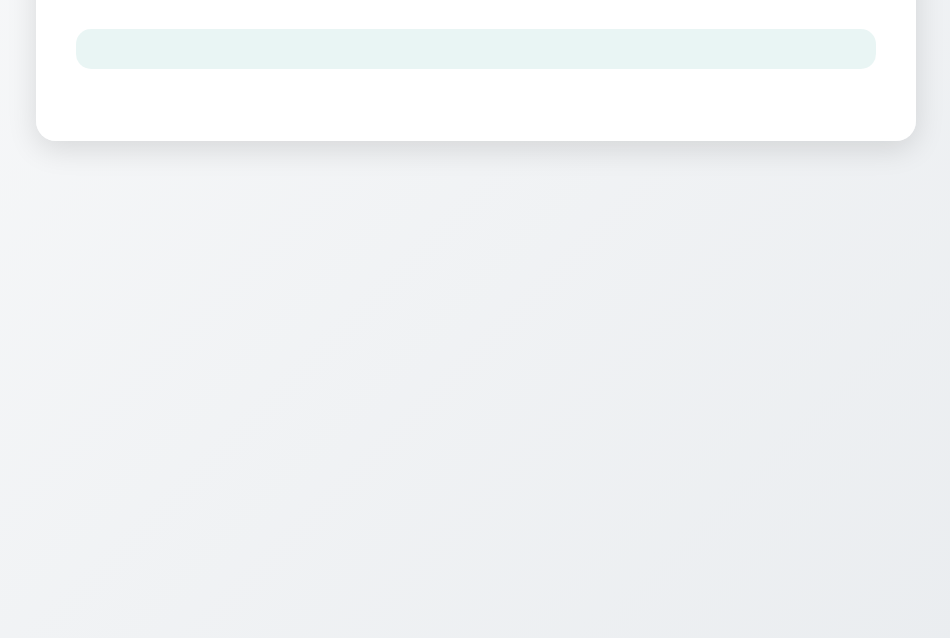
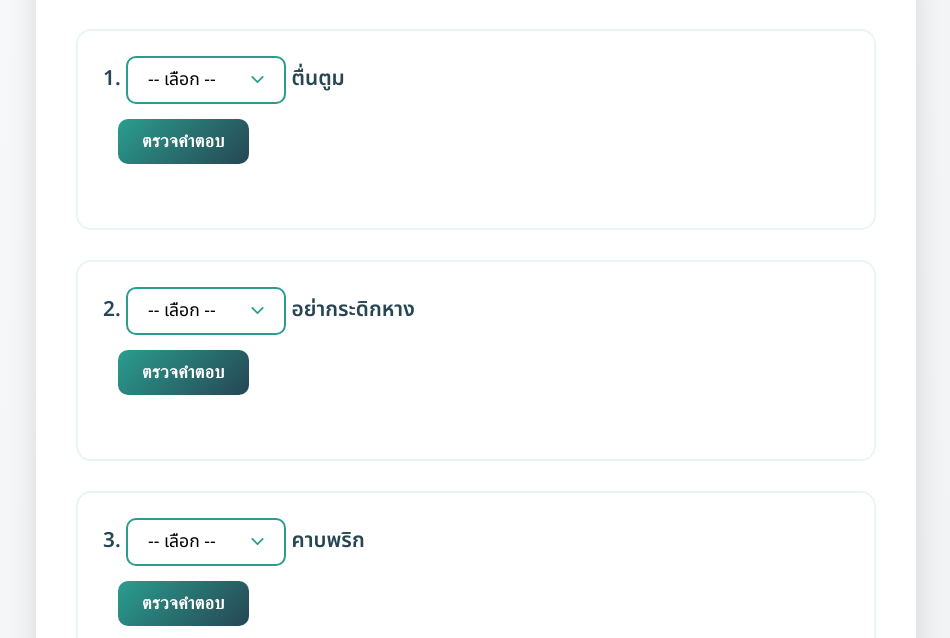
Before and after one commit to machawt/Thai, a plain HTML site: page index.html in a window 1280 px wide. Shown: the part 156-794 px from the top of the page, without its empty margins (164-1114 px from the left). Drawn offline with Linux system fonts and the light colour scheme; a web font is replaced by a local one.

Commit message:
Update index.html

```diff
--- a/index.html
+++ b/index.html
@@ -159,9 +159,145 @@
         <div id="score"></div>
     </div>
 
-    <!-- Keep the JavaScript from previous version with same functionality -->
     <script>
-        // ... (Keep the JavaScript code from previous version unchanged) ...
+        const proverbs = [
+            {
+                text: "____ ตื่นตูม",
+                answer: "กระต่าย",
+                meaning: "ตื่นตกใจง่ายโดยใช่เหตุ"
+            },
+            {
+                text: "____ อย่ากระดิกหาง",
+                answer: "เสือ",
+                meaning: "อย่าทำอะไรให้ผู้ใหญ่เห็น"
+            },
+            {
+                text: "____ คาบพริก",
+                answer: "สุนัข",
+                meaning: "ทำท่าดุร้ายแต่จริงๆ ไม่กล้า"
+            },
+            {
+                text: "น้ำขึ้นให้รีบ____",
+                answer: "ตัก",
+                meaning: "คว้าโอกาสเมื่อมีโอกาส"
+            },
+            {
+                text: "____ ว่ายน้ำ",
+                answer: "ปั้น",
+                meaning: "ทำสิ่งที่เกินความสามารถ"
+            },
+            {
+                text: "____ หนีเสือปะจระเข้",
+                answer: "หนี",
+                meaning: "หลบปัญหาเจอปัญหาที่ใหญ่กว่า"
+            },
+            {
+                text: "____ ขี้ไม่ร้อน",
+                answer: "ชัก",
+                meaning: "ไม่รู้สึกรู้สา"
+            },
+            {
+                text: "____ อยู่ในมือ",
+                answer: "นก",
+                meaning: "สิ่งที่ได้มาแล้วควรรักษาไว้"
+            },
+            {
+                text: "____ ไม่ดูดายเหง้า",
+                answer: "ไผ่",
+                meaning: "ไม่ลืมบุญคุณ"
+            },
+            {
+                text: "____ กลางทะเล",
+                answer: "หาปลา",
+                meaning: "ทำงานที่เสี่ยงอันตราย"
+            }
+        ];
+
+        let score = 0;
+
+        function shuffleArray(array) {
+            for (let i = array.length - 1; i > 0; i--) {
+                const j = Math.floor(Math.random() * (i + 1));
+                [array[i], array[j]] = [array[j], array[i]];
+            }
+            return array;
+        }
+
+        function generateChoices(currentIndex) {
+            const correctAnswer = proverbs[currentIndex].answer;
+            const otherAnswers = proverbs
+                .filter((_, index) => index !== currentIndex)
+                .map(p => p.answer);
+            const shuffledOthers = shuffleArray([...otherAnswers]);
+            const choices = [correctAnswer, ...shuffledOthers.slice(0, 3)];
+            return shuffleArray(choices);
+        }
+
+        function generateExercises() {
+            const container = document.getElementById('exercises');
+
+            proverbs.forEach((proverb, index) => {
+                const choices = generateChoices(index);
+
+                const exerciseDiv = document.createElement('div');
+                exerciseDiv.className = 'exercise-item';
+                exerciseDiv.innerHTML = `
+                    <div class="proverb">${index + 1}. ${proverb.text.replace('____', `
+                        <select id="ans${index}">
+                            <option value="">-- เลือก --</option>
+                            ${choices.map(choice => `
+                                <option value="${choice}">${choice}</option>
+                            `).join('')}
+                        </select>
+                    `)}</div>
+                    <button onclick="checkAnswer(${index})">ตรวจคำตอบ</button>
+                    <div id="fb${index}" class="feedback"></div>
+                    <div id="meaning${index}" style="display:none; color: #718096; margin-top: 5px;">ความหมาย: ${proverb.meaning}</div>
+                `;
+                container.appendChild(exerciseDiv);
+            });
+        }
+
+        function checkAnswer(index) {
+            const selectElement = document.getElementById(`ans${index}`);
+            const userAnswer = selectElement.value;
+            const feedback = document.getElementById(`fb${index}`);
+            const meaning = document.getElementById(`meaning${index}`);
+
+            if(userAnswer === proverbs[index].answer) {
+                feedback.textContent = "ถูกต้อง! ✔";
+                feedback.className = 'feedback correct';
+                score++;
+            } else {
+                feedback.textContent = `ไม่ถูกต้อง ❌ (คำตอบที่ถูกต้อง: ${proverbs[index].answer})`;
+                feedback.className = 'feedback incorrect';
+            }
+
+            meaning.style.display = 'block';
+            updateScore();
+        }
+
+        function updateScore() {
+            document.getElementById('score').innerHTML = `
+                คะแนน: ${score}/${proverbs.length}
+                <br><button onclick="resetExercise()" style="margin-top:10px;">เริ่มใหม่</button>
+            `;
+        }
+
+        function resetExercise() {
+            score = 0;
+            document.querySelectorAll('select').forEach(select => {
+                select.selectedIndex = 0;
+            });
+            document.querySelectorAll('.feedback').forEach(fb => {
+                fb.textContent = '';
+                fb.className = 'feedback';
+            });
+            document.querySelectorAll('[id^="meaning"]').forEach(div => div.style.display = 'none');
+            updateScore();
+        }
+
+        window.onload = generateExercises;
     </script>
 </body>
 </html>
```
